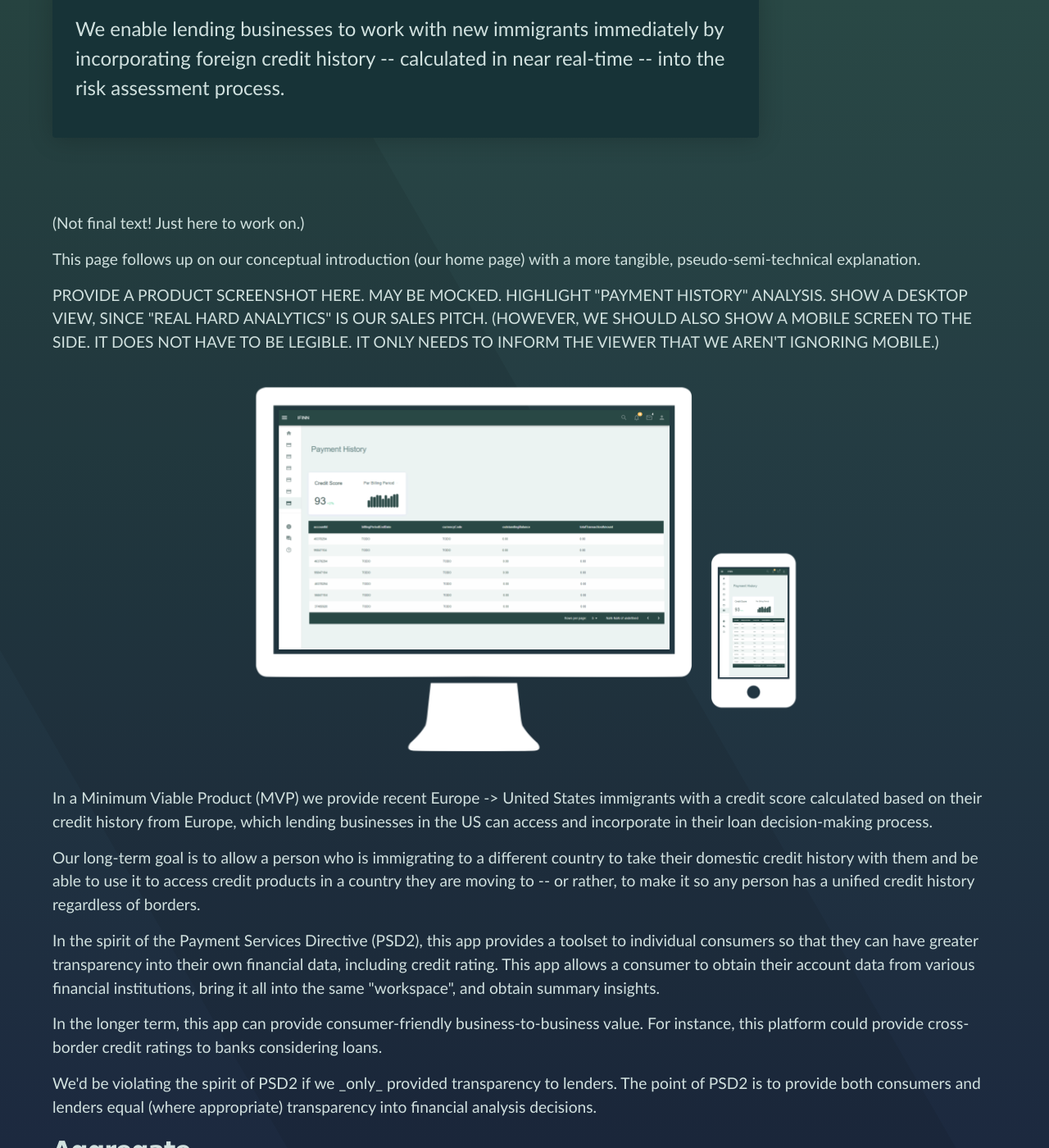
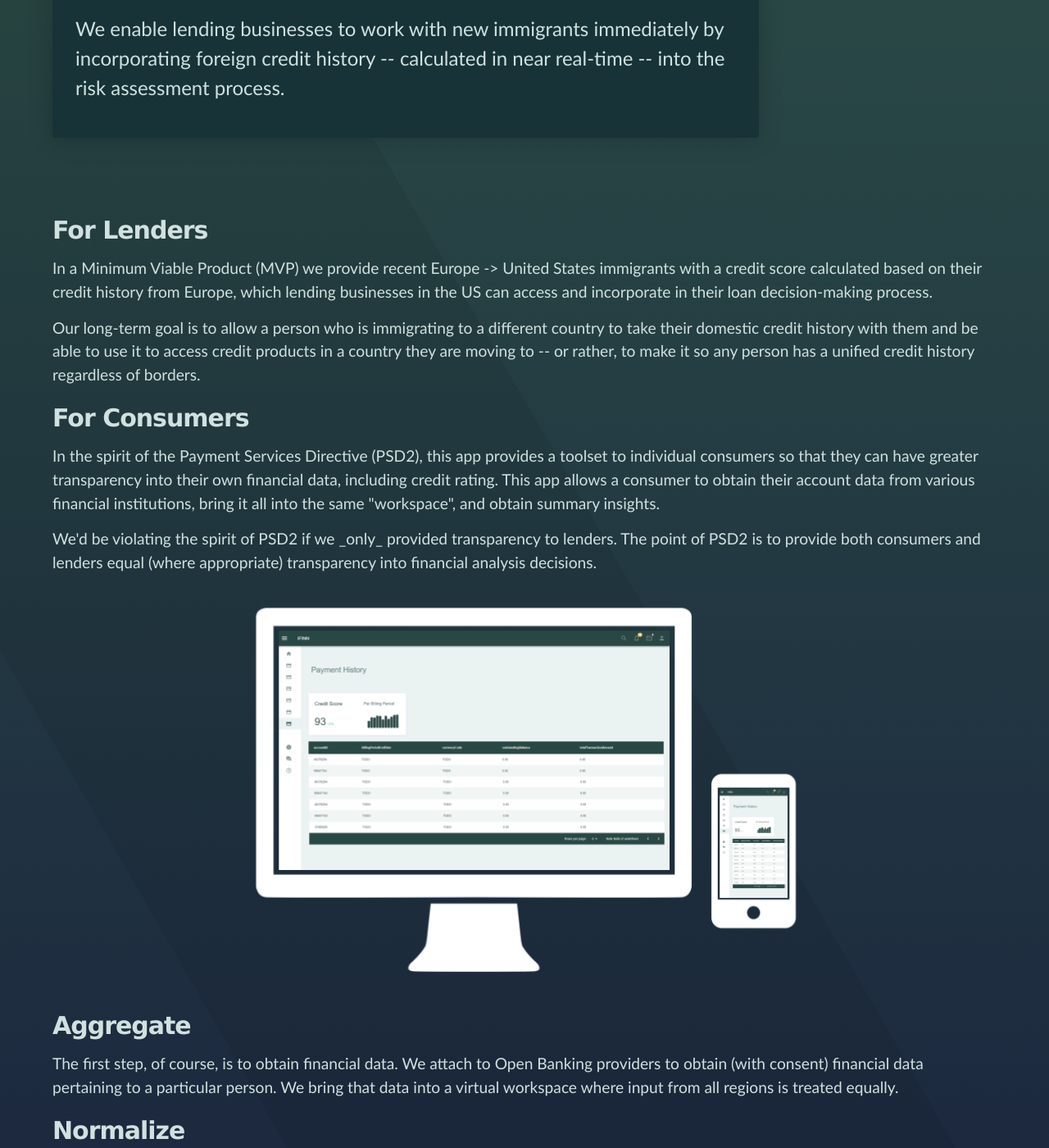
Before and after one commit to civis-mundi/civis-mundi.github.io, a Jekyll site: the page built from product/index.html, in a window 1280 px wide and 1400 px high, scrolled down 447 px. Shown: the whole window at 82% size. Built offline with Jekyll 4.4.1, drawn with Linux system fonts in a browser that asks for light colours.

Commit message:
#2 Content.

```diff
--- a/product/index.html
+++ b/product/index.html
@@ -18,24 +18,7 @@ layout: default
 </div>
 
 <div class="content-story-section">
-    <p>
-        (Not final text! Just here to work on.)
-    </p>
-    <p>
-        This page follows up on our conceptual introduction (our home page) with
-        a more tangible, pseudo-semi-technical explanation.
-    </p>
-    <p>
-        PROVIDE A PRODUCT SCREENSHOT HERE. MAY BE MOCKED. HIGHLIGHT "PAYMENT HISTORY" ANALYSIS.
-        SHOW A DESKTOP VIEW, SINCE "REAL HARD ANALYTICS" IS OUR SALES PITCH. (HOWEVER, WE SHOULD ALSO
-        SHOW A MOBILE SCREEN TO THE SIDE. IT DOES NOT HAVE TO BE LEGIBLE. IT ONLY NEEDS TO INFORM
-        THE VIEWER THAT WE AREN'T IGNORING MOBILE.)
-    </p>
-</div>
-<div class="content-illustration">
-    <img src="../img/civis-mundi-02.png" style="border:0; box-shadow: none;">
-</div>
-<div class="content-story-section">
+    <h1>For Lenders</h1>
     <p>
         In a Minimum Viable Product (MVP) we provide recent Europe -> United States immigrants with a credit score calculated
         based on their credit history from Europe, which lending businesses in the US can access and incorporate in their loan
@@ -46,6 +29,7 @@ layout: default
         with them and be able to use it to access credit products in a country they are moving to -- or rather, to make it so
         any person has a unified credit history regardless of borders.
     </p>
+    <h1>For Consumers</h1>
     <p>
         In the spirit of the <b>Payment Services Directive (PSD2)</b>, this app provides a toolset to
         individual consumers so that they can have greater transparency into their own financial data,
@@ -53,14 +37,15 @@ layout: default
         financial institutions, bring it all into the same "workspace", and obtain summary insights.
     </p>
     <p>
-        In the longer term, this app can provide consumer-friendly business-to-business value. For instance,
-        this platform could provide cross-border credit ratings to banks considering loans.
-    </p>
-    <p>
         We'd be violating the spirit of PSD2 if we _only_ provided transparency to lenders.
         The point of PSD2 is to provide both consumers and lenders equal (where appropriate) transparency
         into financial analysis decisions.
     </p>
+</div>
+<div class="content-illustration">
+    <img src="../img/civis-mundi-02.png" style="border:0; box-shadow: none;">
+</div>
+<div class="content-story-section">
     <h1>Aggregate</h1>
     <p>
         The first step, of course, is to obtain financial data.
```
